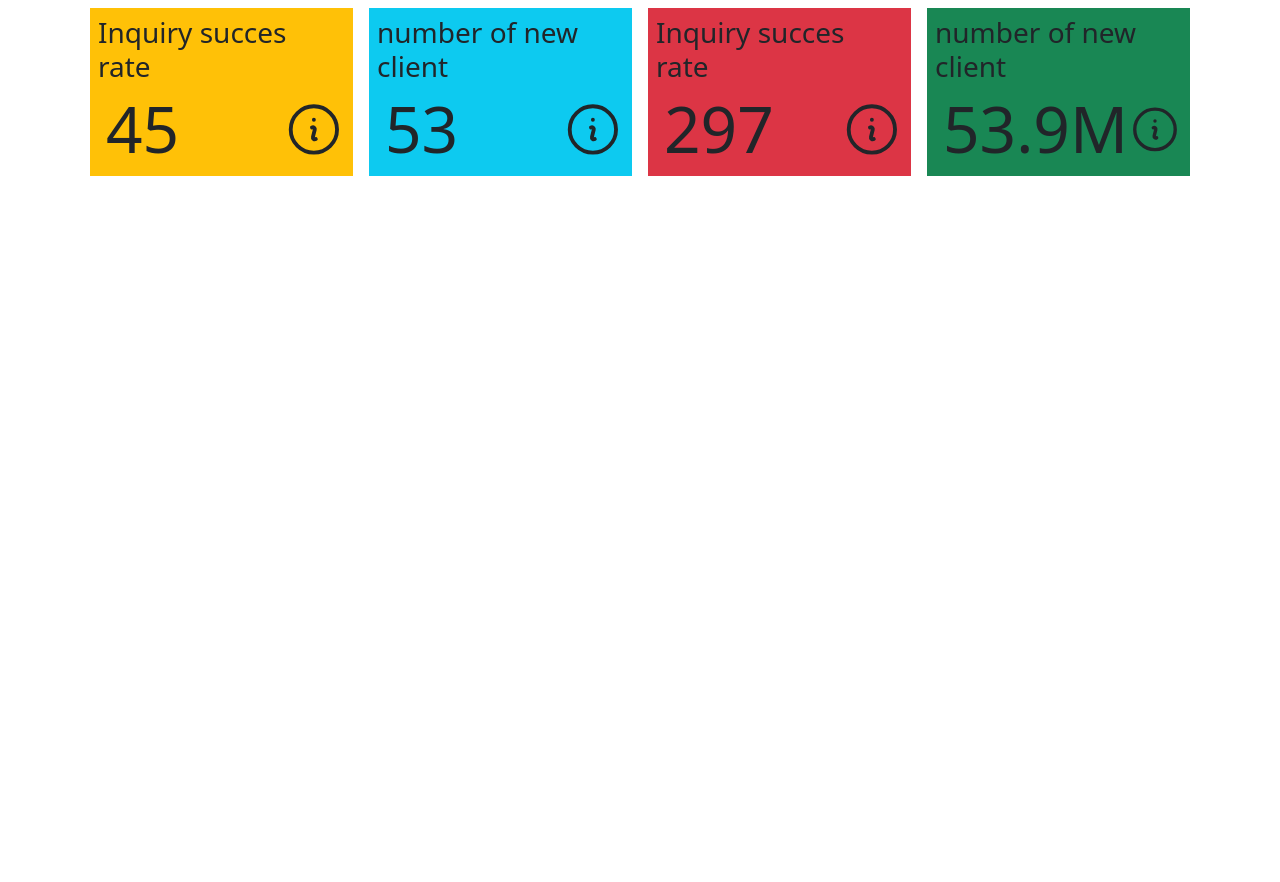
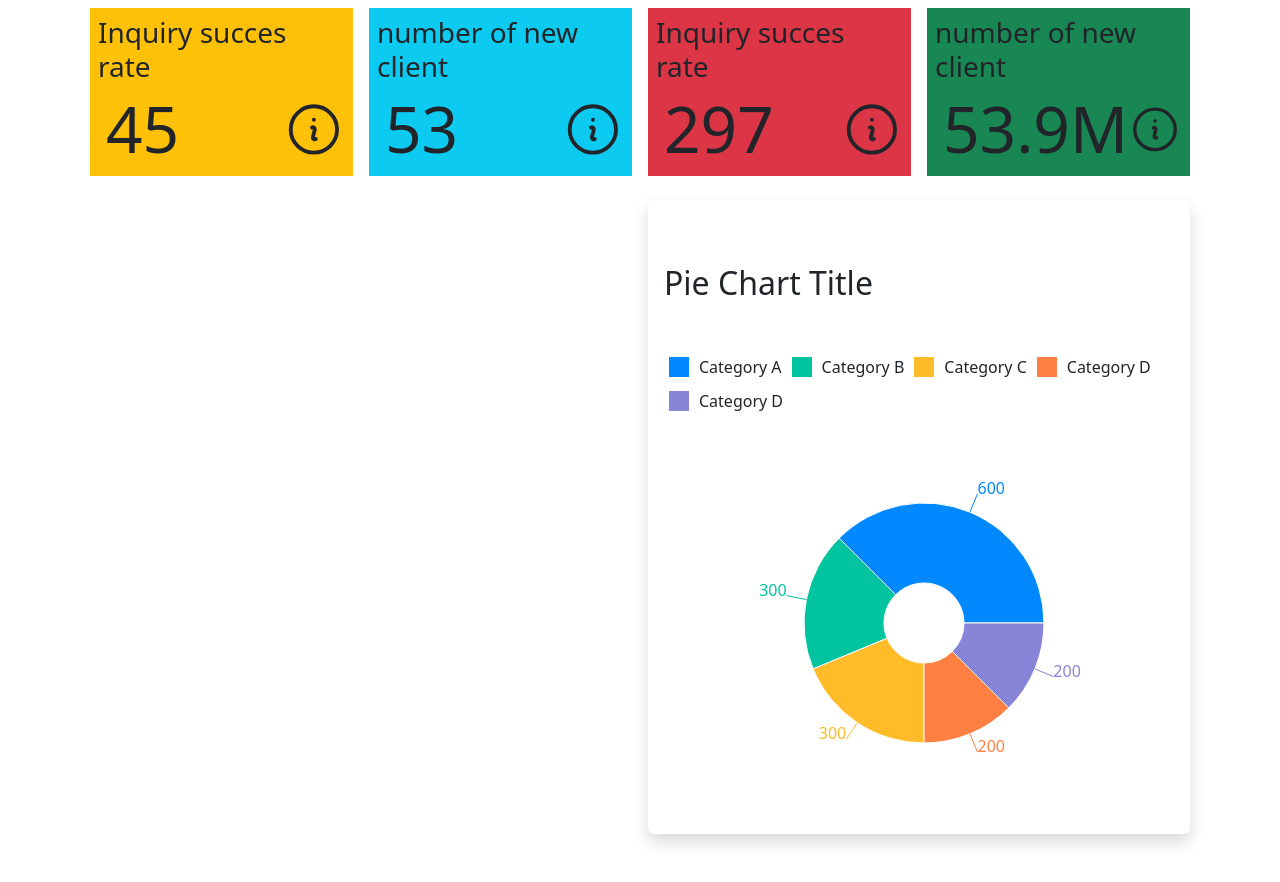
Before and after one commit to JAHIDHASAN05/pie-chart-dashboard, a React (Vite) app: page / in a window 1280 px wide. Before the commit the page ends 800 px from the top, so only its background shows below. Built offline with nearby package versions, Linux system fonts and the light colour scheme.

Commit message:
donut chart done

```diff
--- a/package.json
+++ b/package.json
@@ -17,6 +17,7 @@
     "react-bootstrap": "^2.10.1",
     "react-dom": "^18.2.0",
     "react-router-dom": "^6.22.1",
+    "recharts": "^2.12.1",
     "sort-by": "^1.2.0"
   },
   "devDependencies": {
--- a/src/Pages/Dashboard/Dashboard.jsx
+++ b/src/Pages/Dashboard/Dashboard.jsx
@@ -1,15 +1,26 @@
 import React from 'react';
+// import { PieChart, Pie, Cell } from 'recharts';
+import { PieChart, Pie, Cell, Tooltip } from 'recharts';
+const colors = ['#0088FE', '#00C49F', '#FFBB28', '#FF8042', '#8884d8', '#00C49F', '#FFBB28', '#FF8042', '#0088FE', '#8884d8']; // Define colors for each category
+
 
 const Dashboard = () => {
+    const data = [
+        { name: 'Category A', value: 600 },
+        { name: 'Category B', value: 300 },
+        { name: 'Category C', value: 300 },
+        { name: 'Category D', value: 200 },
+        { name: 'Category D', value: 200 },
+    ];
     return (
         <section className='container d-flex '>
-
+            {/* first section */}
             <div className='col-6'>
                 <div className='d-flex px-2 py-2 gap-3'>
                     <div className='col bg-warning p-2 '>
                         <h3 className='d-inline-block'>Inquiry succes rate</h3>
                         <div className='d-flex justify-content-between '>
-                            <h1 style={{fontSize: "4rem"}} className='my-auto   ms-2'>45</h1>
+                            <h1 style={{ fontSize: "4rem" }} className='my-auto   ms-2'>45</h1>
                             <svg xmlns="http://www.w3.org/2000/svg" fill="none" viewBox="0 0 24 24" strokeWidth={1.5} stroke="currentColor" className="w-25 ">
                                 <path strokeLinecap="round" strokeLinejoin="round" d="m11.25 11.25.041-.02a.75.75 0 0 1 1.063.852l-.708 2.836a.75.75 0 0 0 1.063.853l.041-.021M21 12a9 9 0 1 1-18 0 9 9 0 0 1 18 0Zm-9-3.75h.008v.008H12V8.25Z" />
                             </svg>
@@ -20,7 +31,38 @@ const Dashboard = () => {
                     <div className='col bg-info p-2 '>
                         <h3 className='d-inline-block'>number of new client</h3>
                         <div className='d-flex justify-content-between '>
-                            <h1 style={{fontSize: "4rem"}} className='my-auto   ms-2'>53</h1>
+                            <h1 style={{ fontSize: "4rem" }} className='my-auto   ms-2'>53</h1>
+                            <svg xmlns="http://www.w3.org/2000/svg" fill="none" viewBox="0 0 24 24" strokeWidth={1.5} stroke="currentColor" className="w-25 ">
+                                <path strokeLinecap="round" strokeLinejoin="round" d="m11.25 11.25.041-.02a.75.75 0 0 1 1.063.852l-.708 2.836a.75.75 0 0 0 1.063.853l.041-.021M21 12a9 9 0 1 1-18 0 9 9 0 0 1 18 0Zm-9-3.75h.008v.008H12V8.25Z" />
+                            </svg>
+
+                        </div>
+
+                    </div>
+                </div>
+
+            </div>
+
+
+
+            {/* second section */}
+            <div className='col-6 '>
+                <div className='d-flex px-2 py-2 gap-3'>
+                    <div className='col bg-danger p-2 '>
+                        <h3 className='d-inline-block'>Inquiry succes rate</h3>
+                        <div className='d-flex justify-content-between '>
+                            <h1 style={{ fontSize: "4rem" }} className='my-auto   ms-2'>297</h1>
+                            <svg xmlns="http://www.w3.org/2000/svg" fill="none" viewBox="0 0 24 24" strokeWidth={1.5} stroke="currentColor" className="w-25 ">
+                                <path strokeLinecap="round" strokeLinejoin="round" d="m11.25 11.25.041-.02a.75.75 0 0 1 1.063.852l-.708 2.836a.75.75 0 0 0 1.063.853l.041-.021M21 12a9 9 0 1 1-18 0 9 9 0 0 1 18 0Zm-9-3.75h.008v.008H12V8.25Z" />
+                            </svg>
+
+                        </div>
+
+                    </div>
+                    <div className='col bg-success p-2 '>
+                        <h3 className='d-inline-block'>number of new client</h3>
+                        <div className='d-flex justify-content-between '>
+                            <h1 style={{ fontSize: "4rem" }} className='my-auto   ms-2'>53.9M</h1>
                             <svg xmlns="http://www.w3.org/2000/svg" fill="none" viewBox="0 0 24 24" strokeWidth={1.5} stroke="currentColor" className="w-25 ">
                                 <path strokeLinecap="round" strokeLinejoin="round" d="m11.25 11.25.041-.02a.75.75 0 0 1 1.063.852l-.708 2.836a.75.75 0 0 0 1.063.853l.041-.021M21 12a9 9 0 1 1-18 0 9 9 0 0 1 18 0Zm-9-3.75h.008v.008H12V8.25Z" />
                             </svg>
@@ -31,34 +73,39 @@ const Dashboard = () => {
                 </div>
                 <div>
 
-                </div>
-            </div>
-            <div className='col-6'>
-                <div className='d-flex px-2 py-2 gap-3'>
-                    <div className='col bg-danger p-2 '>
-                        <h3 className='d-inline-block'>Inquiry succes rate</h3>
-                        <div className='d-flex justify-content-between '>
-                            <h1 style={{fontSize: "4rem"}} className='my-auto   ms-2'>297</h1>
-                            <svg xmlns="http://www.w3.org/2000/svg" fill="none" viewBox="0 0 24 24" strokeWidth={1.5} stroke="currentColor" className="w-25 ">
-                                <path strokeLinecap="round" strokeLinejoin="round" d="m11.25 11.25.041-.02a.75.75 0 0 1 1.063.852l-.708 2.836a.75.75 0 0 0 1.063.853l.041-.021M21 12a9 9 0 1 1-18 0 9 9 0 0 1 18 0Zm-9-3.75h.008v.008H12V8.25Z" />
-                            </svg>
 
+                    <div className='shadow p-3 mb-5 bg-white rounded mt-3 mx-2' style={{ display: 'flex', justifyContent: 'center', alignItems: 'center', flexDirection: 'column' }}>
+                        <div className='w-100'>
+                        <h2 className='my-5 text-left '>Pie Chart Title</h2>
                         </div>
+                        <div className='d-flex flex-wrap'>
+                            {data.map((entry, index) => (
+                                <div key={`label-${index}`} style={{ display: 'flex', alignItems: 'center', margin: '5px' }}>
+                                    <div style={{ width: '20px', height: '20px', backgroundColor: colors[index], marginRight: '10px' }}></div>
+                                    <span>{entry.name}</span>
+                                </div>
+                            ))}
+                        </div>
+                        <PieChart width={400} height={400}>
+                            <Pie
+                                data={data}
+                                cx={200}
+                                cy={200}
+                                innerRadius={40}
+                                outerRadius={120}
+                                fill="#8884d8"
+                                dataKey="value"
+                                label
+                            >
+                                {data.map((entry, index) => (
+                                    <Cell key={`cell-${index}`} fill={colors[index]} /> // Use the color directly from the array
+                                ))}
+                            </Pie>
+                            <Tooltip />
+                        </PieChart>
 
                     </div>
-                    <div className='col bg-success p-2 '>
-                        <h3 className='d-inline-block'>number of new client</h3>
-                        <div className='d-flex justify-content-between '>
-                            <h1 style={{fontSize: "4rem"}} className='my-auto   ms-2'>53.9M</h1>
-                            <svg xmlns="http://www.w3.org/2000/svg" fill="none" viewBox="0 0 24 24" strokeWidth={1.5} stroke="currentColor" className="w-25 ">
-                                <path strokeLinecap="round" strokeLinejoin="round" d="m11.25 11.25.041-.02a.75.75 0 0 1 1.063.852l-.708 2.836a.75.75 0 0 0 1.063.853l.041-.021M21 12a9 9 0 1 1-18 0 9 9 0 0 1 18 0Zm-9-3.75h.008v.008H12V8.25Z" />
-                            </svg>
 
-                        </div>
-
-                    </div>
-                </div>
-                <div>
 
                 </div>
             </div>
```
Also changed, not shown: 1 other file (tests, documents, lock files or other folders).
